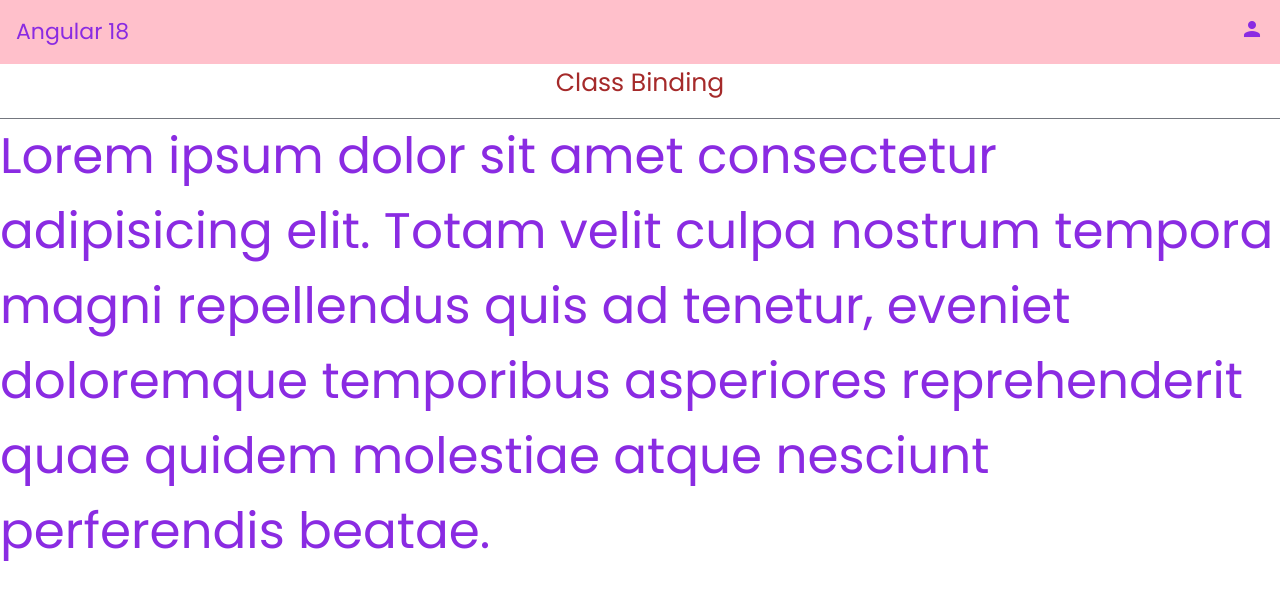
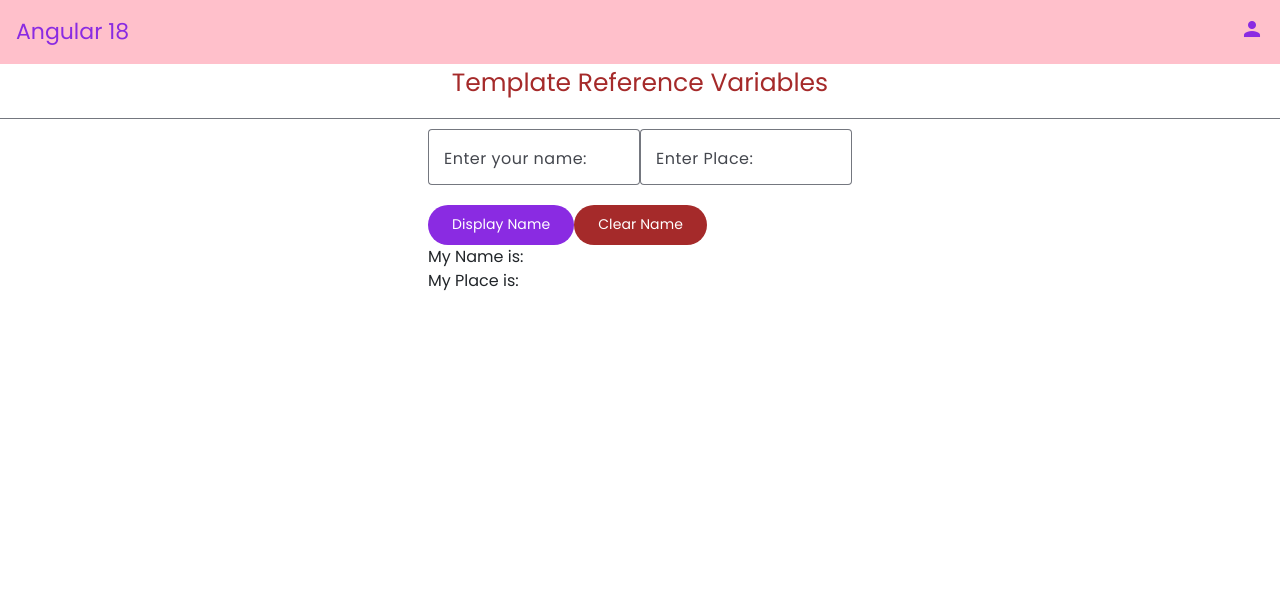
Before and after one commit to SatishKonduru/batch26Angular18Core, an Angular app: page / in a window 1280 px wide. Shown: the top 600 px of the page. Built offline with nearby package versions, Linux system fonts and the light colour scheme.

Commit message:
upto Two-Way Data Binding

```diff
--- a/src/app/app.component.html
+++ b/src/app/app.component.html
@@ -14,4 +14,7 @@
  <!-- <app-interpolation></app-interpolation> -->
  <!-- <app-property-binding></app-property-binding> -->
   <!-- <app-style-binding></app-style-binding> -->
-   <app-class-binding></app-class-binding>
+   <!-- <app-class-binding></app-class-binding> -->
+
+ <!-- <app-event-binding></app-event-binding> -->
+  <app-temp-ref-variables></app-temp-ref-variables>
--- a/src/app/app.component.ts
+++ b/src/app/app.component.ts
@@ -6,6 +6,8 @@ import { InterpolationComponent } from "./components/interpolation/interpolation
 import { PropertyBindingComponent } from './components/property-binding/property-binding.component';
 import { StyleBindingComponent } from "./components/style-binding/style-binding.component";
 import { ClassBindingComponent } from "./components/class-binding/class-binding.component";
+import { EventBindingComponent } from "./components/event-binding/event-binding.component";
+import { TempRefVariablesComponent } from "./components/temp-ref-variables/temp-ref-variables.component";
 
 
 
@@ -13,7 +15,7 @@ import { ClassBindingComponent } from "./components/class-binding/class-binding.
 @Component({
   selector: 'app-root',
   standalone: true,
-  imports: [RouterOutlet, MatButtonModule, HeaderComponent, InterpolationComponent, PropertyBindingComponent, StyleBindingComponent, ClassBindingComponent],
+  imports: [RouterOutlet, MatButtonModule, HeaderComponent, InterpolationComponent, PropertyBindingComponent, StyleBindingComponent, ClassBindingComponent, EventBindingComponent, TempRefVariablesComponent],
   templateUrl: './app.component.html',
   styleUrl: './app.component.css',
   preserveWhitespaces: true
--- /dev/null
+++ b/src/app/components/event-binding/event-binding.component.html
@@ -0,0 +1,27 @@
+<div style="display: flex; justify-content: center;">
+    <p style="font-size: 25px; color: brown;">Event Binding</p>
+</div>
+<mat-divider></mat-divider>
+<div style="display: flex; justify-content: center;">
+    <div style="margin-top: 10px;">
+        <div>
+            <mat-form-field appearance="outline">
+                <mat-label>Enter your name:</mat-label>
+                <input matInput>
+            </mat-form-field>
+        </div>
+        <button mat-flat-button (click) ="getName()" style="background-color: blueviolet; color: #fff">Display Name</button>
+        <button mat-flat-button (click) ="clearName()" style="background-color: brown; color: #fff">Clear Name</button>
+        <div>
+            My Name is: {{name}}
+        </div>
+    </div>
+
+
+    <!-- <button mat-button>Display Name</button>
+    <button mat-raised-button>Display Name</button>
+    <button mat-stroked-button>Display Name</button>
+    <button mat-icon-button><mat-icon>home</mat-icon></button>
+    <button mat-fab style="background-color: brown;"><mat-icon style="color: white; ">home</mat-icon></button>
+    <button mat-mini-fab style="background-color: brown;"><mat-icon style="color: white; ">home</mat-icon></button> -->
+</div>
--- /dev/null
+++ b/src/app/components/event-binding/event-binding.component.ts
@@ -0,0 +1,25 @@
+import { CommonModule } from '@angular/common';
+import { Component } from '@angular/core';
+import {MatDividerModule} from '@angular/material/divider';
+import {MatButtonModule} from '@angular/material/button';
+import {MatIconModule} from '@angular/material/icon';
+import {MatFormFieldModule} from '@angular/material/form-field';
+import {MatInputModule} from '@angular/material/input';
+
+@Component({
+  selector: 'app-event-binding',
+  standalone: true,
+  imports: [MatDividerModule, CommonModule, MatButtonModule, MatIconModule, MatFormFieldModule, MatInputModule],
+  templateUrl: './event-binding.component.html',
+  styleUrl: './event-binding.component.css'
+})
+export class EventBindingComponent {
+  name: string = ''
+  getName(){
+    this.name = 'Rama'
+    // console.log(`My name is ${this.name}`)
+  }
+  clearName(){
+    this.name  = ''
+  }
+}
--- /dev/null
+++ b/src/app/components/temp-ref-variables/temp-ref-variables.component.html
@@ -0,0 +1,36 @@
+<div style="display: flex; justify-content: center;">
+    <p style="font-size: 25px; color: brown;">Template Reference Variables</p>
+</div>
+<mat-divider></mat-divider>
+<div style="display: flex; justify-content: center;">
+    <div style="margin-top: 10px;">
+        <div>
+            <mat-form-field appearance="outline">
+                <mat-label>Enter your name:</mat-label>
+                <input matInput #inputValue>
+           </mat-form-field>
+           <mat-form-field appearance="outline">
+            <mat-label>Enter Place:</mat-label>
+            <input matInput [(ngModel)] = "myPlace">
+       </mat-form-field>
+
+        </div>
+        <button mat-flat-button (click) ="getName(inputValue.value)" style="background-color: blueviolet; color: #fff">Display Name</button>
+
+        <button mat-flat-button (click) ="clearName()" style="background-color: brown; color: #fff">Clear Name</button>
+        <div>
+            My Name is: {{name}}
+        </div>
+        <div>
+            My Place is: <h2>{{myPlace}}</h2>
+        </div>
+    </div>
+
+
+    <!-- <button mat-button>Display Name</button>
+    <button mat-raised-button>Display Name</button>
+    <button mat-stroked-button>Display Name</button>
+    <button mat-icon-button><mat-icon>home</mat-icon></button>
+    <button mat-fab style="background-color: brown;"><mat-icon style="color: white; ">home</mat-icon></button>
+    <button mat-mini-fab style="background-color: brown;"><mat-icon style="color: white; ">home</mat-icon></button> -->
+</div>
--- /dev/null
+++ b/src/app/components/temp-ref-variables/temp-ref-variables.component.ts
@@ -0,0 +1,27 @@
+import { CommonModule } from '@angular/common';
+import { Component } from '@angular/core';
+import {MatDividerModule} from '@angular/material/divider';
+import {MatFormFieldModule} from '@angular/material/form-field';
+import {MatInputModule} from '@angular/material/input';
+import {MatButtonModule} from '@angular/material/button';
+import { FormsModule } from '@angular/forms';
+
+@Component({
+  selector: 'app-temp-ref-variables',
+  standalone: true,
+  imports: [MatDividerModule, CommonModule, MatFormFieldModule, MatInputModule, MatButtonModule, FormsModule],
+  templateUrl: './temp-ref-variables.component.html',
+  styleUrl: './temp-ref-variables.component.css'
+})
+export class TempRefVariablesComponent {
+  name: string = ''
+  myPlace : string = ''
+  getName(newName: string){
+    this.name = newName
+
+    // console.log(`My name is ${this.name}`)
+  }
+  clearName(){
+    this.name  = ''
+  }
+}
```
Also changed, not shown: src/app/components/event-binding/event-binding.component.css (added), src/app/components/temp-ref-variables/temp-ref-variables.component.css (added).
